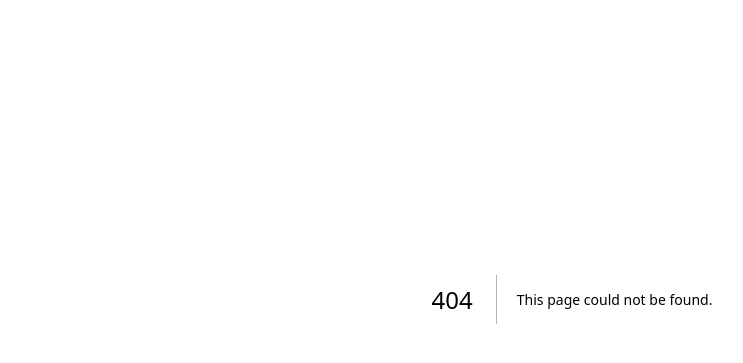
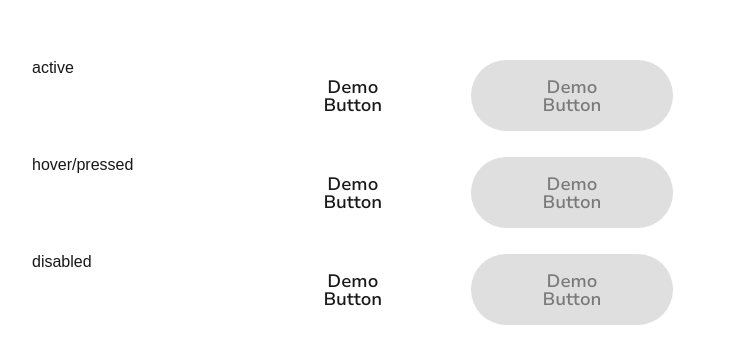
Before and after one commit to itigertechno/menu_list, a Next.js app in the folder packages/ui-kit/: page /buttons in a window 1280 px wide. Before the commit this address had no page. Shown: the part 101-464 px from the top of the page, without its empty margins (68-811 px from the left). Built offline with nearby package versions, Linux system fonts and the light colour scheme.

Commit message:
upd btn demo

```diff
--- a/packages/ui-kit/src/app/(home)/page.tsx
+++ b/packages/ui-kit/src/app/(home)/page.tsx
@@ -1,6 +1,4 @@
-'use client';
-
-import { Button } from '@/app/buttons';
+import Buttons from '@/app/buttons/page';
 import Cards from '@/app/card/page';
 import Fonts from '@/app/fonts/page';
 import Icons from '@/app/icons/page';
@@ -10,7 +8,7 @@ import Typograpgy from '@/app/typography/page';
 export default function Home() {
 	return (
 		<>
-			<Button onClick={() => {}}>Demo Button</Button>
+			<Buttons />
 
 			<Cards />
 
--- /dev/null
+++ b/packages/ui-kit/src/app/buttons/button-demo.module.scss
@@ -0,0 +1,8 @@
+.main {
+	padding: 160px 100px;
+	display: grid;
+	grid-template-columns: repeat(5, 1fr);
+	grid-template-rows: repeat(3, 1fr);
+	grid-auto-flow: column;
+	gap: 24px 16px;
+}
--- a/packages/ui-kit/src/app/buttons/buttons.module.scss
+++ b/packages/ui-kit/src/app/buttons/buttons.module.scss
@@ -12,6 +12,7 @@ $radius: 1.5px;
 	@supports (-moz-appearance: none) {
 		padding: 16px + math.div($radius * 2, 3) 48px;
 	}
+	transition: all cubic-bezier(0.075, 0.82, 0.165, 1) 0.3s;
 
 	* {
 		line-height: 1;
@@ -20,7 +21,6 @@ $radius: 1.5px;
 
 	&:hover,
 	&:active {
-		transition: all cubic-bezier(0.075, 0.82, 0.165, 1) 0.3s;
 		background: color.$button-bg;
 		* {
 			color: color.$button-bg-contrast;
@@ -28,6 +28,7 @@ $radius: 1.5px;
 	}
 
 	&:disabled {
+		cursor: not-allowed;
 		background: color.$button-bg-disabled;
 		* {
 			color: color.$text-filters;
--- a/packages/ui-kit/src/app/buttons/index.tsx
+++ b/packages/ui-kit/src/app/buttons/index.tsx
@@ -3,12 +3,13 @@ import s from './buttons.module.scss';
 
 export const Button = ({
 	children,
-	onClick
+	onClick,
+	...p
 }: {
 	children: string;
 	onClick: React.MouseEventHandler<HTMLButtonElement>;
 }) => (
-	<button className={s.button} onClick={onClick}>
+	<button className={s.button} onClick={onClick} {...p}>
 		<TextButton>{children}</TextButton>
 	</button>
 );
--- /dev/null
+++ b/packages/ui-kit/src/app/buttons/page.tsx
@@ -0,0 +1,107 @@
+'use client';
+
+import { Button } from '@/app/buttons';
+import s from './button-demo.module.scss';
+import { useEffect, useRef, useState } from 'react';
+
+function alterHoverStyles({ classList: [clas] }: HTMLButtonElement) {
+	for (const sheet of document.styleSheets)
+		for (const rule of sheet.cssRules ?? sheet.rules ?? [])
+			if (rule.selectorText?.includes(':hover') && rule.selectorText?.includes(clas)) {
+				const upd = rule.selectorText
+					.replace(/:(hover|active)/g, '')
+					.split(',')
+					.map(e => '.hover' + e)
+					.join(',');
+				sheet.insertRule(rule.cssText.replace(rule.selectorText, upd), sheet.cssRules.length);
+			}
+}
+
+function getDuration({ classList: [clas] }: HTMLButtonElement) {
+	let d;
+	for (const sheet of document.styleSheets)
+		for (const rule of sheet.cssRules ?? sheet.rules ?? []) {
+			if (rule.selectorText?.includes(clas))
+				for (const s of rule.style ?? []) if (s == 'transition-duration') d = rule.style[s];
+		}
+	return parseFloat(d) * 1000;
+}
+
+function useActionCycle<T extends HTMLElement>({
+	ref,
+	action,
+	revert,
+	holdDuration = 1500,
+	intervalDuration = 1000
+}: {
+	ref: RefObject<T>;
+	action: (element: T) => void;
+	revert: (element: T) => void;
+	holdDuration?: number;
+	intervalDuration?: number;
+}) {
+	intervalDuration += holdDuration;
+	useEffect(() => {
+		if (!ref.current) return;
+
+		let revertTimeout: NodeJS.Timeout;
+		const executeAction = () => {
+			action(ref.current!);
+			revertTimeout = setTimeout(() => {
+				revert(ref.current!);
+			}, holdDuration);
+		};
+
+		executeAction();
+		const intervalId = setInterval(executeAction, intervalDuration);
+
+		return () => {
+			clearInterval(intervalId);
+			clearTimeout(revertTimeout);
+		};
+	}, [ref, action, revert, holdDuration, intervalDuration]);
+}
+
+export default function () {
+	const ref = useRef<HTMLButtonElement>(null);
+	const refd = useRef<HTMLButtonElement>(null);
+	const [duration, setDuration] = useState(0);
+
+	useEffect(() => {
+		if (!ref.current) return;
+		setDuration(getDuration(ref.current));
+		alterHoverStyles(ref.current);
+	}, [ref.current]);
+
+	useActionCycle({
+		ref,
+		action: el => el.classList.add('hover'),
+		revert: el => el.classList.remove('hover'),
+		holdDuration: duration + 400,
+		intervalDuration: duration + 1000
+	});
+
+	useActionCycle({
+		ref: refd,
+		action: el => (el.disabled = !el.disabled),
+		revert: el => (el.disabled = !el.disabled)
+	});
+
+	return (
+		<div className={s.main}>
+			<span>active</span>
+			<span>hover/pressed</span>
+			<span>disabled</span>
+
+			<Button onClick={() => {}}>Demo Button</Button>
+			<Button ref={ref} onClick={() => {}}>
+				Demo Button
+			</Button>
+			<Button ref={refd}>Demo Button</Button>
+
+			<Button disabled>Demo Button</Button>
+			<Button disabled>Demo Button</Button>
+			<Button disabled>Demo Button</Button>
+		</div>
+	);
+}
```
